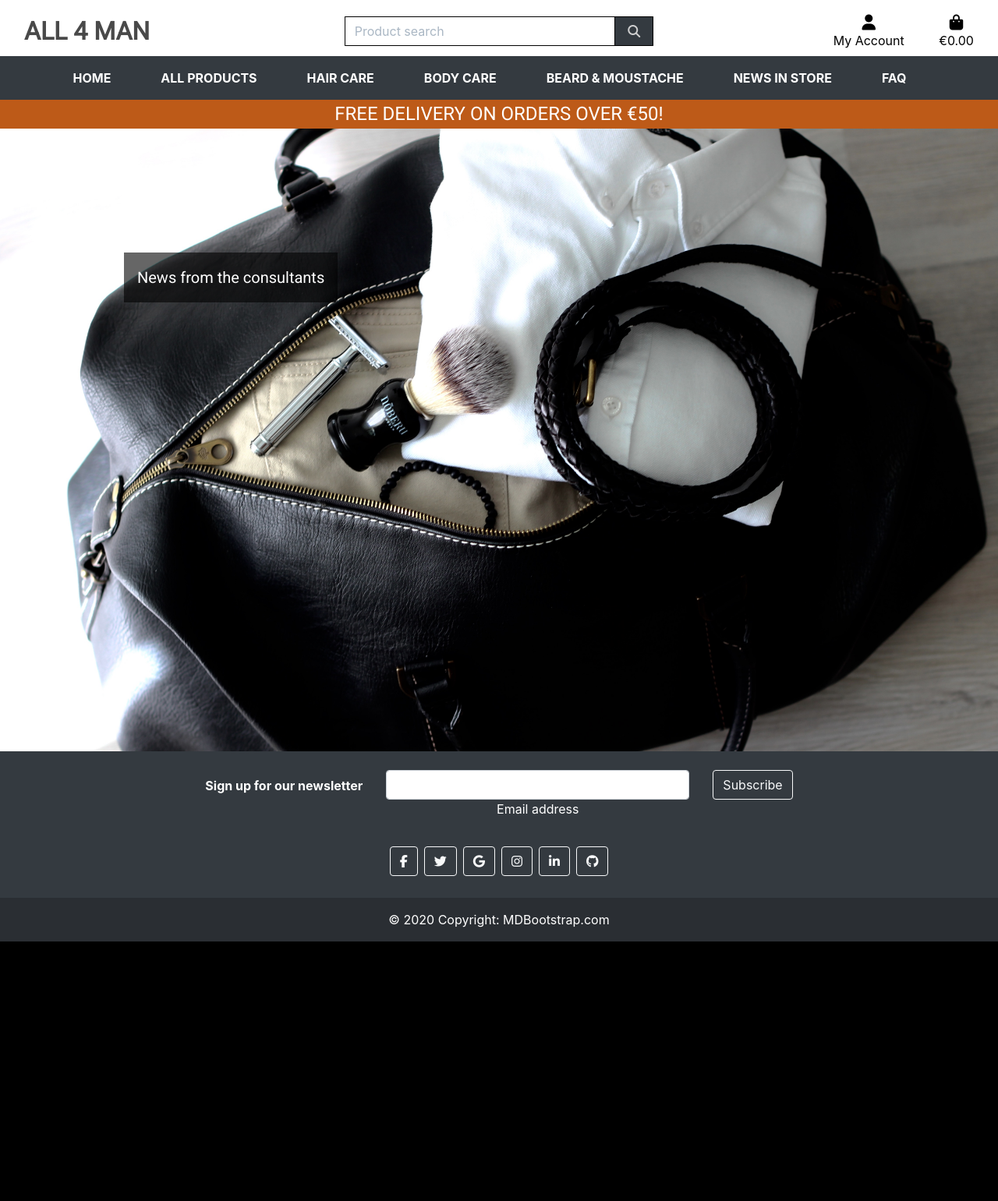
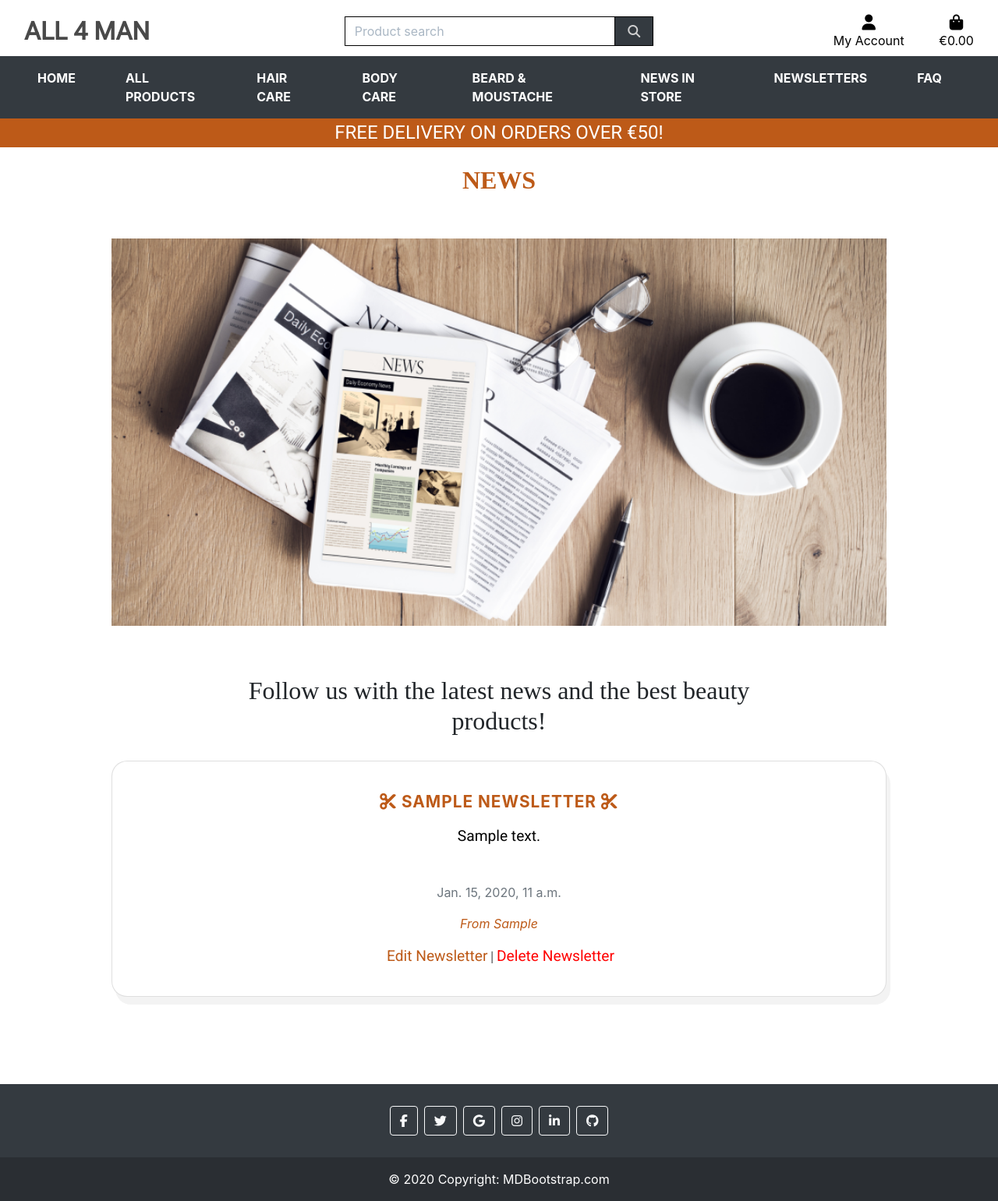
Before and after one commit to farah1979/all-for-man, a Django app: page /newsletters/ in a window 1280 px wide. Shown: the whole page at 78% size. Before the commit the page ends 1208 px from the top, so only its background shows below. Run offline with Django 3.2, Linux system fonts and the light colour scheme; a user stored in the database is signed in; tables that the repository leaves empty hold one stand-in row (values such as "Sample post"); some libraries are stand-ins or nearby versions.

Commit message:
Admin product Added newsletters model and all views,url ,forms

```diff
--- a/newsletters/admin.py
+++ b/newsletters/admin.py
@@ -4,7 +4,6 @@ from newsletters.models import Newsletters
 
 class NewslettersAdmin(admin.ModelAdmin):
     """ to register newsletters model in admin pannel """
-
     list_display = (
         'newsletters_title',
         'newsletters_body',
--- a/newsletters/templates/newsletters/newsletters.html
+++ b/newsletters/templates/newsletters/newsletters.html
@@ -10,22 +10,54 @@
 {% endblock %}
 
 {% block content %}
-<!-- Newsletters page  -->
-<div class="container-fluied">
-    <div class=" w-100 vh-100 news-foto">
-        <div class="container">
-            <div class="row h-100">
-                <div class="col-7 col-md-8 hp">
-                    <h1 class=" display-4 head-title ml-3">
-                        <a href="" class="btn btn-lg rounded-0 py-3 text-white">
-                            News from the consultants
-                        </a>
-                    </h1>
-                </div>
+<div class="container">
+   <div class="row justify-content-center align-items-center">
+      <h2 class="newsletter-head mt-5 ">News</h2>
+      <div class="col-12 mt-5">
+         <img class="w-100"  src="{{ MEDIA_URL }}Newspaper.png" class="img-fluid" alt="Responsive image">
+      </div>
+   </div>
+</div>
+<!-- newsletter page  -->
+<div class="container mb-5 mt-5 pb-5">
+   <div class="container">
+      <div class="row">
+         <div class="col-12 text-center mt-3">
+            <h5 class="review-subtitle follow-title">Follow us with the latest news and the best beauty products!</h5>
+            <br>
+         </div>
+      </div>
+   </div>
+
+   <div class="row">
+      {% for newsletter in newsletters %}
+         <div class="col-12">
+            <div class="card card-quest mb-3">
+               <div class="card-body text-center">
+                  <p class="font-weight-bold text-uppercase newsletter-title"
+                    style="font-size: 1.3em; letter-spacing: 1px; color: #bd5a18;">
+                    <i class="fas fa-cut"></i>  {{ newsletter.newsletters_title }}  <i class="fas fa-cut"></i>
+                  </p>
+                  <p class= "newsletter-text" style="font-size: 1.2em; line-height: 25px;
+                        font-family: 'roboto',sans-serif;">
+                     {{ newsletter.newsletters_body }}
+                  </p>
+                  <p class="text-muted mt-5">{{ newsletter.date }}</p>
+                  <p class="newsletter-text font-italic font-bold" style="color: #bd5a18;">From {{ newsletter.newsletters_by }}</p>
+
+                  {% if request.user.is_superuser %}
+                     <small class="newsletter-button ml-1">
+                        <a class="edit-newsletter" href="{% url 'edit_newsletter' newsletter.id %}">Edit Newsletter</a> |
+                     </small>
+                     <small class="newsletter-button">
+                        <a class= "delete-newsletter" href="{% url 'delete_newsletter' newsletter.id %}">Delete Newsletter</a>
+                     </small>
+                  {% endif %}
+               </div>
             </div>
-        </div>
-    </div>
 
-
+         </div>
+      {% endfor %}
+   </div>
 </div>
 {% endblock %}
--- a/newsletters/urls.py
+++ b/newsletters/urls.py
@@ -3,4 +3,7 @@ from . import views
 
 urlpatterns = [
     path('', views.newsletters, name='newsletters'),
+    path('add/', views.add_newsletter, name='add_newsletter'),
+    path('edit/<int:newsletter_id>/', views.edit_newsletter, name='edit_newsletter'),
+    path('delete/<int:newsletter_id>/', views.delete_newsletter, name='delete_newsletter'),
 ]
--- a/newsletters/views.py
+++ b/newsletters/views.py
@@ -1,15 +1,85 @@
-from django.shortcuts import render
+from django.shortcuts import render, redirect, reverse, get_object_or_404
 from .models import Newsletters
 from .forms import NewslettersForm
+from django.contrib import messages
+from django.contrib.auth.decorators import login_required
 
 
 def newsletters(request):
     """ A view render all newsletters from superusers to page"""
-    newsletter = Newsletters.objects.all()
+    newsletters = Newsletters.objects.all()
 
     template = 'newsletters/newsletters.html'
     context = {
+        'newsletters': newsletters,
+    }
+
+    return render(request, template, context)
+
+
+@login_required
+def add_newsletter(request):
+    """ Add a newsletter about the store and products"""
+    if not request.user.is_superuser:
+        messages.error(request, 'Sorry only store owners can do that.')
+        return redirect(reverse('home'))
+
+    if request.method == 'POST':
+        form = NewslettersForm(request.POST, request.FILES)
+        if form.is_valid():
+            newsletter = form.save()
+            messages.success(request, 'You have added your newsletter successfully!')
+            return redirect(reverse('newsletters'))
+        else:
+            messages.error(request, 'Failed to add newsletter. please ensure the form is valid.')
+    else:
+        form = NewslettersForm()
+
+    template = 'newsletters/add_newsletter.html'
+    context = {
+        'form': form,
+    }
+
+    return render(request, template, context)
+
+
+@login_required
+def edit_newsletter(request, newsletter_id):
+    """ edit a newsletter about the store"""
+    if not request.user.is_superuser:
+        messages.error(request, 'Sorry only store owners can do that.')
+        return redirect(reverse('home'))
+
+    newsletter = get_object_or_404(Newsletters, pk=newsletter_id)
+    if request.method == 'POST':
+        form = NewslettersForm(request.POST, request.FILES, instance=newsletter)
+        if form.is_valid():
+            form.save()
+            messages.success(request, 'You have been edit the newsletter successfully!')
+            return redirect(reverse('newsletters'))
+        else:
+            messages.error(request, 'Failed to update newsletter. Please ensure the form is valid.')
+    else:
+        form = NewslettersForm(instance=newsletter)
+        messages.info(request, 'You will edit a newsletter')
+
+    template = 'newsletters/edit_newsletter.html'
+    context = {
+        'form': form,
         'newsletter': newsletter,
     }
 
     return render(request, template, context)
+
+
+@login_required
+def delete_newsletter(request, newsletter_id):
+    """ Delete an existing newsletter """
+    if not request.user.is_superuser:
+        messages.error(request, 'Sorry, only store owners can do that.')
+        return redirect(reverse('home'))
+
+    newsletter = get_object_or_404(Newsletters, pk=newsletter_id)
+    newsletter.delete()
+    messages.success(request, 'Newsletter deleted!')
+    return redirect(reverse('newsletters'))
--- a/products/views.py
+++ b/products/views.py
@@ -124,7 +124,6 @@ def edit_product(request, product_id):
     return render(request, template, context)
 
 
-
 @login_required
 def delete_product(request, product_id):
     """ Delete an existing product """
--- a/questions/templates/questions/add_questions.html
+++ b/questions/templates/questions/add_questions.html
@@ -15,7 +15,7 @@
         <div class="row justify-content-center align-content-center">
             <div class="col-12 col-md-6">
                 <hr>
-                <h2 class="logo-font mb-4 question-title">Questions</h2>
+                <h2 class="logo-font mb-4 question-title" style="color:#bd5a18;">Questions</h2>
                 <h5 class="text-muted ">Add a Question</h5>
                 <hr>
             </div>
@@ -39,7 +39,7 @@
                         </div>
                         <div class="text-right">
                             <a href="{% url 'questions' %}" class="btn">Cancel</a>
-                            <button class="btn" type="submit">Add Question</button>
+                            <button class="btn submit-question" type="submit">Add Question</button>
                         </div>
                     </form>
                 </div>
--- a/questions/templates/questions/questions.html
+++ b/questions/templates/questions/questions.html
@@ -15,8 +15,8 @@
    <div class="row">
       <div class="col-12 text-center mt-3">
          <br>
-         <h2 class=" mb-4 test-left">FAQ</h2>
-         <p class="mb-2">We are here to serve our valued customers and answer their questions</p>
+         <h2 class=" mb-4 test-left" style="color:#bd5a18">FAQ</h2>
+         <p class="mb-2" style="font-size: 1.3em;">We are here to serve our valued customers and answer their questions</p>
          <br>
       </div>
    </div>
--- a/questions/templates/questions/view_questions.html
+++ b/questions/templates/questions/view_questions.html
@@ -46,7 +46,7 @@
                            <label for="{{answer_form.body.id_for_label}}">Expert Answer:</label>
                            {{answer_form.body}}
                         </div>
-                        <input type="submit" value="Send" class="submit-button submit-question"/>
+                        <input type="submit" value="Send" class="submit-button submit-quest"/>
                      </form>
                   {% endif %}
              </div>
--- a/static/css/base.css
+++ b/static/css/base.css
@@ -13,15 +13,6 @@ main {
 
 header {
     background-color: #fff;
-}
-
-
-
-.news-foto {
-    background: url('/media/image3.JPG') no-repeat center center fixed;
-    background-size: cover;
-    background-attachment: fixed;
-
 }
 
 .bg-foto {
@@ -541,9 +532,15 @@ input[name='q']::placeholder {
 .submit-question {
     justify-self: center;
     align-items: center;
-    border-radius: 20%;
     background-color: #000;
     color: #fff;
+}
+
+.submit-question:hover {
+    justify-self: center;
+    align-items: center;
+    background-color: #fff;
+    color: #000;
 }
 
 .rel-pro {
@@ -594,7 +591,7 @@ input[name='q']::placeholder {
     justify-items: center;
 }
 
-.submit-question {
+.submit-quest {
         display: block;
         width: 120px;
         height: 40px;
@@ -605,6 +602,7 @@ input[name='q']::placeholder {
         margin: 0 auto;
         cursor: pointer;
 }
+
 
 .question-title-two {
     font-family: 'roboto', sans-serif;
@@ -638,6 +636,49 @@ input[name='q']::placeholder {
     font-size: 1rem;
     font-weight: 700;
 }
+
+/*----------------------------Newsletters Model */
+.newsletter-head {
+    font-family: 'Times New Roman', Times, serif;
+    font-size: 2rem;
+    font-weight: 700;
+    text-transform: uppercase;
+    color: #bd5a18;
+}
+
+.follow-title {
+    font-family: 'Times New Roman', Times, serif;
+    font-size: 2rem;
+    font-weight: 500;
+}
+
+.edit-newsletter {
+    font-family: 'roboto',sans-serif;
+    font-size: 1.2rem;
+    font-weight: 500;
+    color: #bd5a18;
+
+}
+.edit-newsletter:hover {
+    font-size: 1.4rem;
+    text-decoration: underline;
+    color: #bd5a18;
+}
+
+.delete-newsletter {
+    font-family: 'roboto',sans-serif;
+    font-size: 1.2rem;
+    font-weight: 500;
+    color: red;
+
+}
+.delete-newsletter:hover {
+    font-size: 1.4rem;
+    text-decoration: underline;
+    color: red;
+}
+
+
 /* -------------------------------- Media Queries */
 
 /* fixed top navbar only on medium and up */
@@ -653,7 +694,12 @@ input[name='q']::placeholder {
     .header-container {
         padding-top: 164px;
     }
+
+    .newsletter-head {
+        margin-top: 60px;
+    }
 }
+
 
 /* pad the top a bit when navbar is collapsed on mobile */
 @media (max-width: 991px) {
@@ -669,6 +715,10 @@ input[name='q']::placeholder {
         height: calc(100vh - 116px);
     }
 
+    .newsletter-head {
+        margin-top: 60px;
+    }
+
     .product-title {
         padding-top: 20px;
     }
@@ -679,4 +729,7 @@ input[name='q']::placeholder {
     .container {
       max-width: 80%;
     }
+    .newsletter-head {
+        margin-top: 60px;
+    }
   }
--- a/templates/base.html
+++ b/templates/base.html
@@ -151,38 +151,7 @@
         <footer class="bg-dark text-center text-white ">
             <!-- Grid container -->
             <div class="container  p-4 pb-0">
-                <!-- Section: Form -->
-                <section class="">
-                    <form action="" method="GET" class="">
-                        <!--Grid row-->
-                        <div class="row d-flex justify-content-center">
-                            <!--Grid column-->
-                            <div class="col-auto">
-                                <p class="pt-2">
-                                    <strong>Sign up for our newsletter</strong>
-                                </p>
-                            </div>
-                            <!--Grid column-->
-                            <!--Grid column-->
-                            <div class="col-md-5 col-12">
-                                <!-- Email input -->
-                                <div class="form-outline form-white mb-4">
-                                    <input type="email" id="form5Example29" class="form-control" />
-                                    <label class="form-label" for="form5Example29">Email address</label>
-                                </div>
-                            </div>
-                            <!--Grid column-->
-                            <!--Grid column-->
-                            <div class="col-auto">
-                                <!-- Submit button -->
-                                <button type="submit" class="btn btn-outline-light mb-4">
-                                    Subscribe
-                                </button>
-                            </div>
-                            <!--Grid column-->
-                        </div>
-                        <!--Grid row-->
-                    </form>
+                <section>
                     <div class="row social-media">
                         <!-- Facebook -->
                         <a class="btn btn-outline-light btn-floating  m-1" href="#!" role="button">
--- a/templates/includes/main_navbar.html
+++ b/templates/includes/main_navbar.html
@@ -63,6 +63,17 @@
             </div>
         </li>
         <li class="nav-item dropdown">
+            <a class="text-uppercase font-weight-bold nav-link mr-5 text-white" href="#" id="newsletters" data-toggle="dropdown" aria-haspopup="true" aria-expanded="false">
+                Newsletters
+            </a>
+            <div class="dropdown-menu border-0" aria-labelledby="question">
+                <a href="{% url 'newsletters' %}" class="dropdown-item">View Newsletters</a>
+                {% if request.user.is_superuser %}
+                <a href="{% url 'add_newsletter' %}" class="dropdown-item">Add Newsletters</a>
+                {% endif %}
+            </div>
+        </li>
+        <li class="nav-item dropdown">
             <a class="text-uppercase font-weight-bold nav-link mr-5 text-white" href="#" id="question" data-toggle="dropdown" aria-haspopup="true" aria-expanded="false">
                 FAQ
             </a>
```
Also changed, not shown: newsletters/models.py (+6 -3 lines), newsletters/templates/newsletters/add_newsletter.html (added, +38 -0 lines), newsletters/templates/newsletters/edit_newsletter.html (added, +39 -0 lines), questions/templates/questions/edit-question.html (+4 -4 lines), newsletters/migrations/0002_auto_20220122_1736.py (added), newsletters/migrations/0003_alter_newsletters_newsletters_title.py (added).
